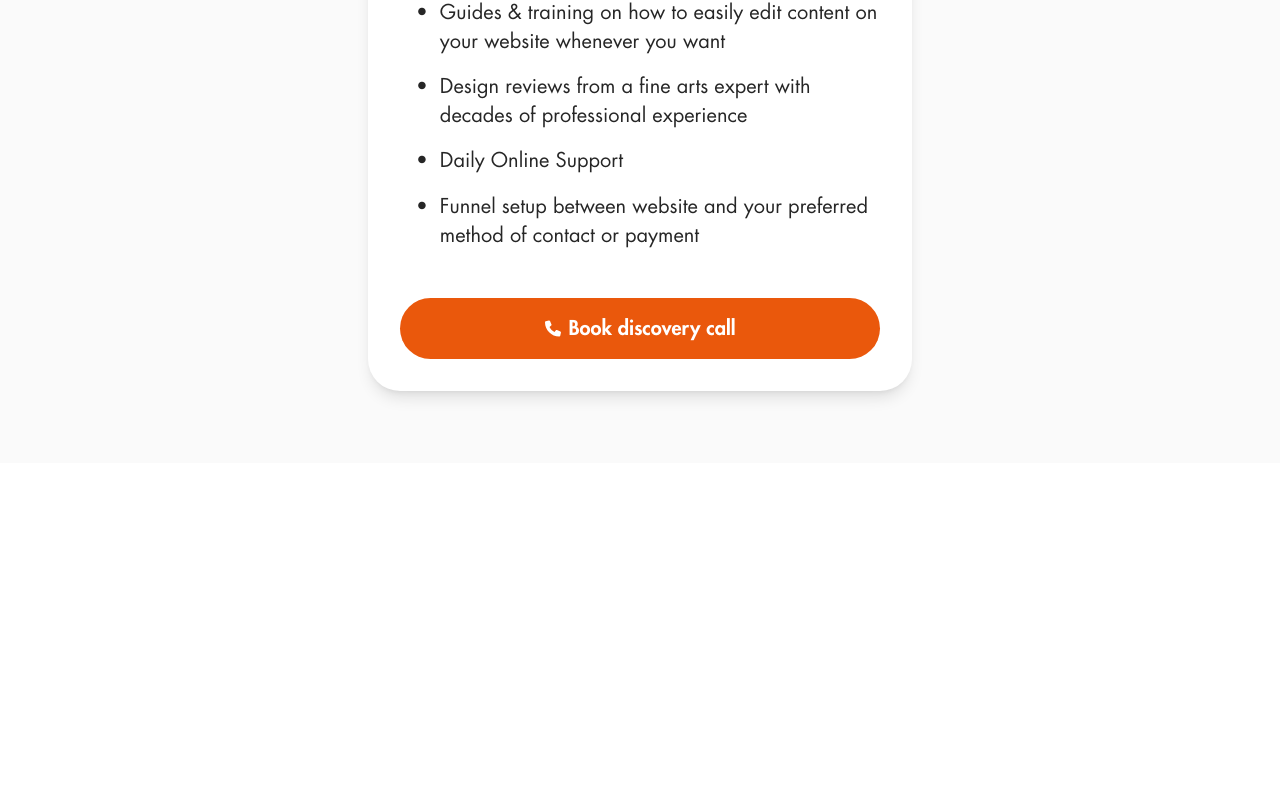
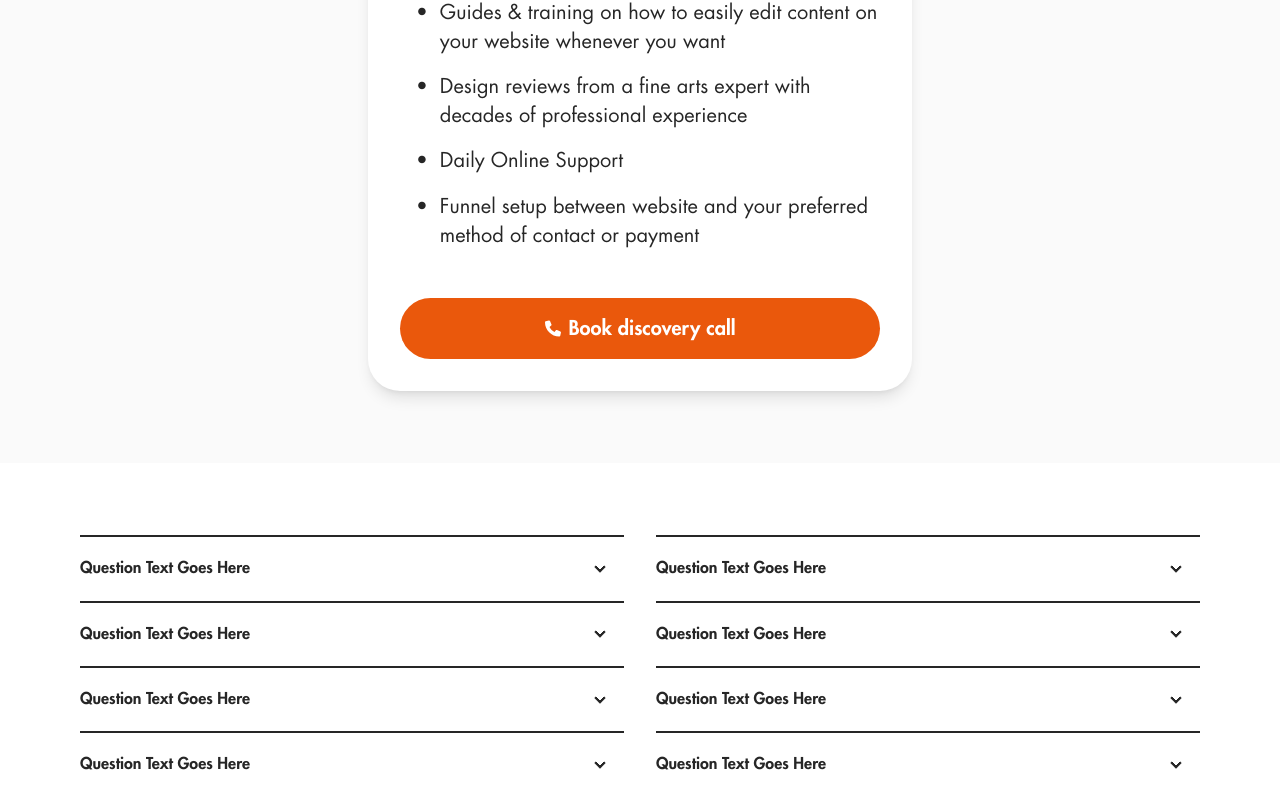
Before and after one commit to Sohyb01/homely, a Next.js app: page / in a window 1280 px wide. Shown: the part 3284-4093 px from the top of the page. Before the commit the page ends 3747 px from the top, so only its background shows below. Built offline with nearby package versions, Linux system fonts and the light colour scheme.

Commit message:
Added FAQ Section

```diff
--- a/src/app/page.tsx
+++ b/src/app/page.tsx
@@ -379,6 +379,134 @@ export default function Home() {
           </div>
         </section>
       </div>
+      <section className="section__styles grid grid-cols-1 md:grid-cols-2 py-[72px] md:gap-8">
+        {/* Questions Column */}
+        <div className="flex flex-col">
+          {/* Question */}
+          <div
+            tabIndex={0}
+            className="collapse collapse-arrow border-t-[2px] border-solid border-neutral-800 rounded-none"
+          >
+            <div className="collapse-title text-md text-neutral-800 font-bold py-5 px-0">
+              Question Text Goes Here
+            </div>
+            <div className="collapse-content text-neutral-600 px-0">
+              <p>
+                Question Answer Lorem ipsum dolor sit amet consectetur
+                adipisicing elit.
+              </p>
+            </div>
+          </div>
+          {/* Question */}
+          <div
+            tabIndex={0}
+            className="collapse collapse-arrow border-t-[2px] border-solid border-neutral-800 rounded-none"
+          >
+            <div className="collapse-title text-md text-neutral-800 font-bold py-5 px-0">
+              Question Text Goes Here
+            </div>
+            <div className="collapse-content text-neutral-600 px-0">
+              <p>
+                Question Answer Lorem ipsum dolor sit amet consectetur
+                adipisicing elit.
+              </p>
+            </div>
+          </div>
+          {/* Question */}
+          <div
+            tabIndex={0}
+            className="collapse collapse-arrow border-t-[2px] border-solid border-neutral-800 rounded-none"
+          >
+            <div className="collapse-title text-md text-neutral-800 font-bold py-5 px-0">
+              Question Text Goes Here
+            </div>
+            <div className="collapse-content text-neutral-600 px-0">
+              <p>
+                Question Answer Lorem ipsum dolor sit amet consectetur
+                adipisicing elit.
+              </p>
+            </div>
+          </div>
+          {/* Question */}
+          <div
+            tabIndex={0}
+            className="collapse collapse-arrow border-t-[2px] border-solid border-neutral-800 rounded-none"
+          >
+            <div className="collapse-title text-md text-neutral-800 font-bold py-5 px-0">
+              Question Text Goes Here
+            </div>
+            <div className="collapse-content text-neutral-600 px-0">
+              <p>
+                Question Answer Lorem ipsum dolor sit amet consectetur
+                adipisicing elit.
+              </p>
+            </div>
+          </div>
+        </div>
+        {/* Questions Column */}
+        <div className="flex flex-col">
+          {/* Question */}
+          <div
+            tabIndex={0}
+            className="collapse collapse-arrow border-t-[2px] border-solid border-neutral-800 rounded-none"
+          >
+            <div className="collapse-title text-md text-neutral-800 font-bold py-5 px-0">
+              Question Text Goes Here
+            </div>
+            <div className="collapse-content text-neutral-600 px-0">
+              <p>
+                Question Answer Lorem ipsum dolor sit amet consectetur
+                adipisicing elit.
+              </p>
+            </div>
+          </div>
+          {/* Question */}
+          <div
+            tabIndex={0}
+            className="collapse collapse-arrow border-t-[2px] border-solid border-neutral-800 rounded-none"
+          >
+            <div className="collapse-title text-md text-neutral-800 font-bold py-5 px-0">
+              Question Text Goes Here
+            </div>
+            <div className="collapse-content text-neutral-600 px-0">
+              <p>
+                Question Answer Lorem ipsum dolor sit amet consectetur
+                adipisicing elit.
+              </p>
+            </div>
+          </div>
+          {/* Question */}
+          <div
+            tabIndex={0}
+            className="collapse collapse-arrow border-t-[2px] border-solid border-neutral-800 rounded-none"
+          >
+            <div className="collapse-title text-md text-neutral-800 font-bold py-5 px-0">
+              Question Text Goes Here
+            </div>
+            <div className="collapse-content text-neutral-600 px-0">
+              <p>
+                Question Answer Lorem ipsum dolor sit amet consectetur
+                adipisicing elit.
+              </p>
+            </div>
+          </div>
+          {/* Question */}
+          <div
+            tabIndex={0}
+            className="collapse collapse-arrow border-t-[2px] border-solid border-neutral-800 rounded-none"
+          >
+            <div className="collapse-title text-md text-neutral-800 font-bold py-5 px-0">
+              Question Text Goes Here
+            </div>
+            <div className="collapse-content text-neutral-600 px-0">
+              <p>
+                Question Answer Lorem ipsum dolor sit amet consectetur
+                adipisicing elit.
+              </p>
+            </div>
+          </div>
+        </div>
+      </section>
     </main>
   );
 }
```
